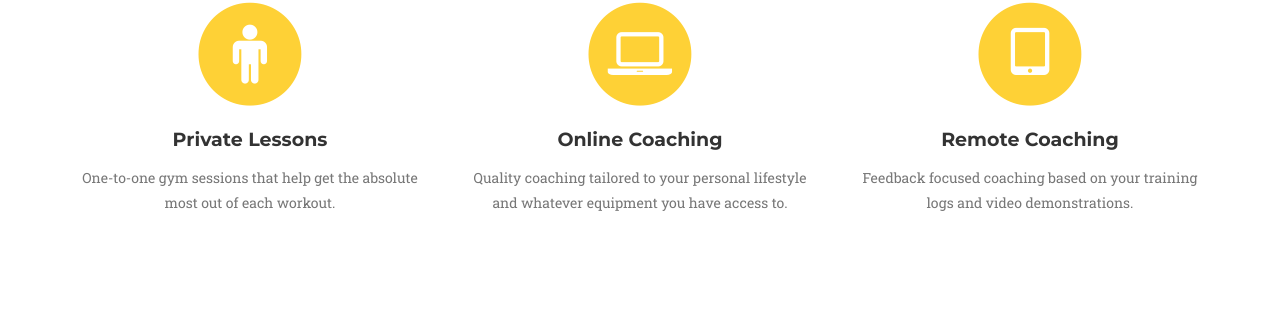
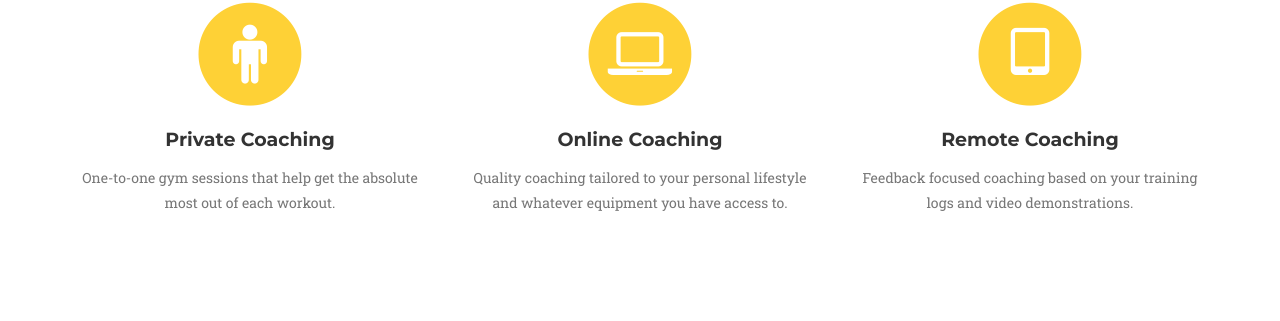
Before and after one commit to limit-DNE/SCubed, a Jekyll site: the page built from index.html, in a window 1280 px wide and 900 px high, scrolled down 1013 px. Shown: the part 132-453 px from the top of the window. Built offline with Jekyll 4.4.1, drawn with Linux system fonts in a browser that asks for light colours; some web fonts are replaced.

Commit message:
Update services.html

```diff
--- a/_includes/services.html
+++ b/_includes/services.html
@@ -13,7 +13,7 @@
                         <i class="fa fa-circle fa-stack-2x text-primary"></i>
                         <i class="fa fa-male fa-stack-1x fa-inverse"></i>
                     </span>
-                    <h4 class="service-heading">Private Lessons</h4>
+                    <h4 class="service-heading">Private Coaching</h4>
                     <p class="text-muted">One-to-one gym sessions that help get the absolute most out of each workout.</p>
                 </div>
                 <div class="col-md-4">
```
